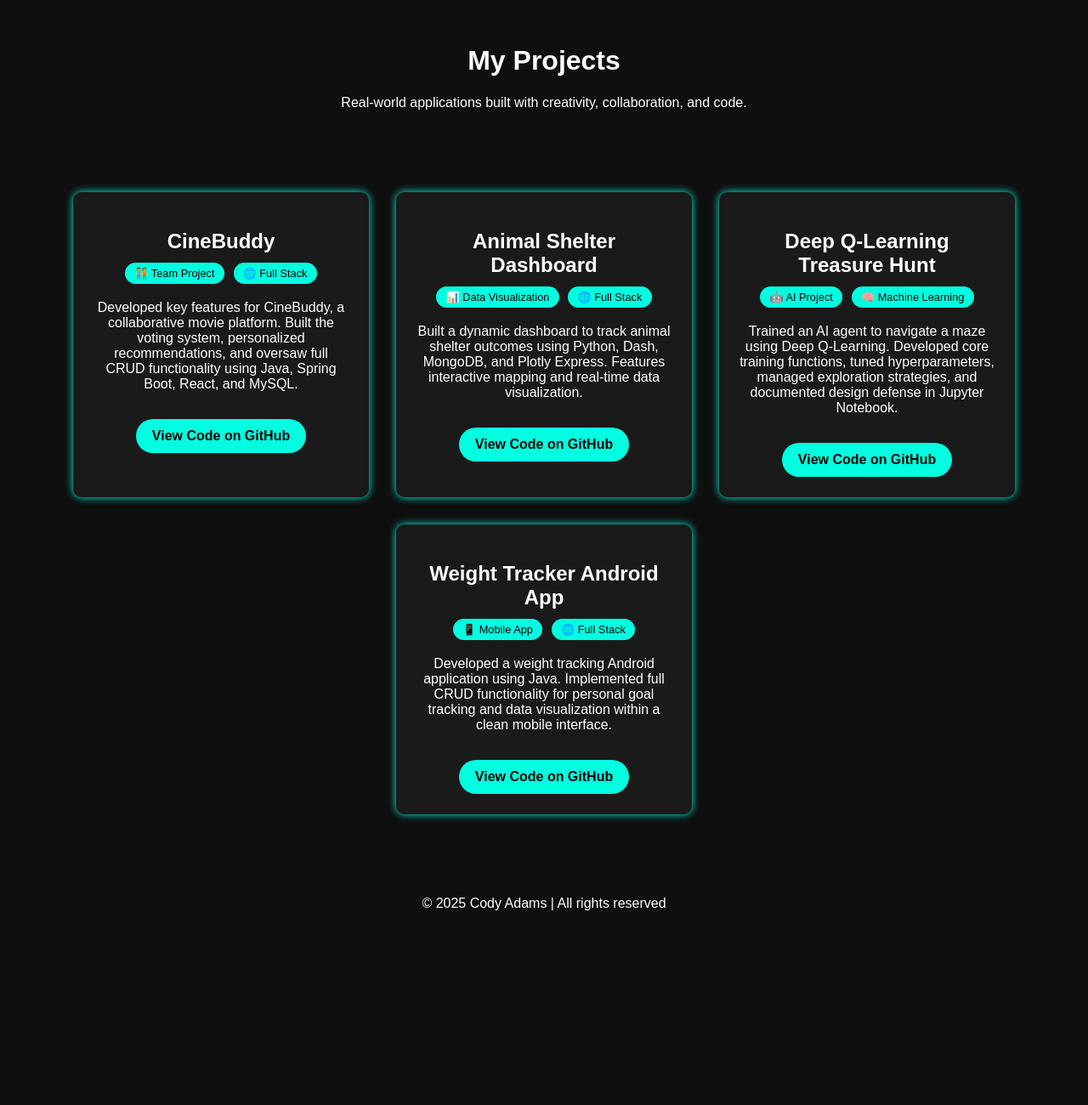
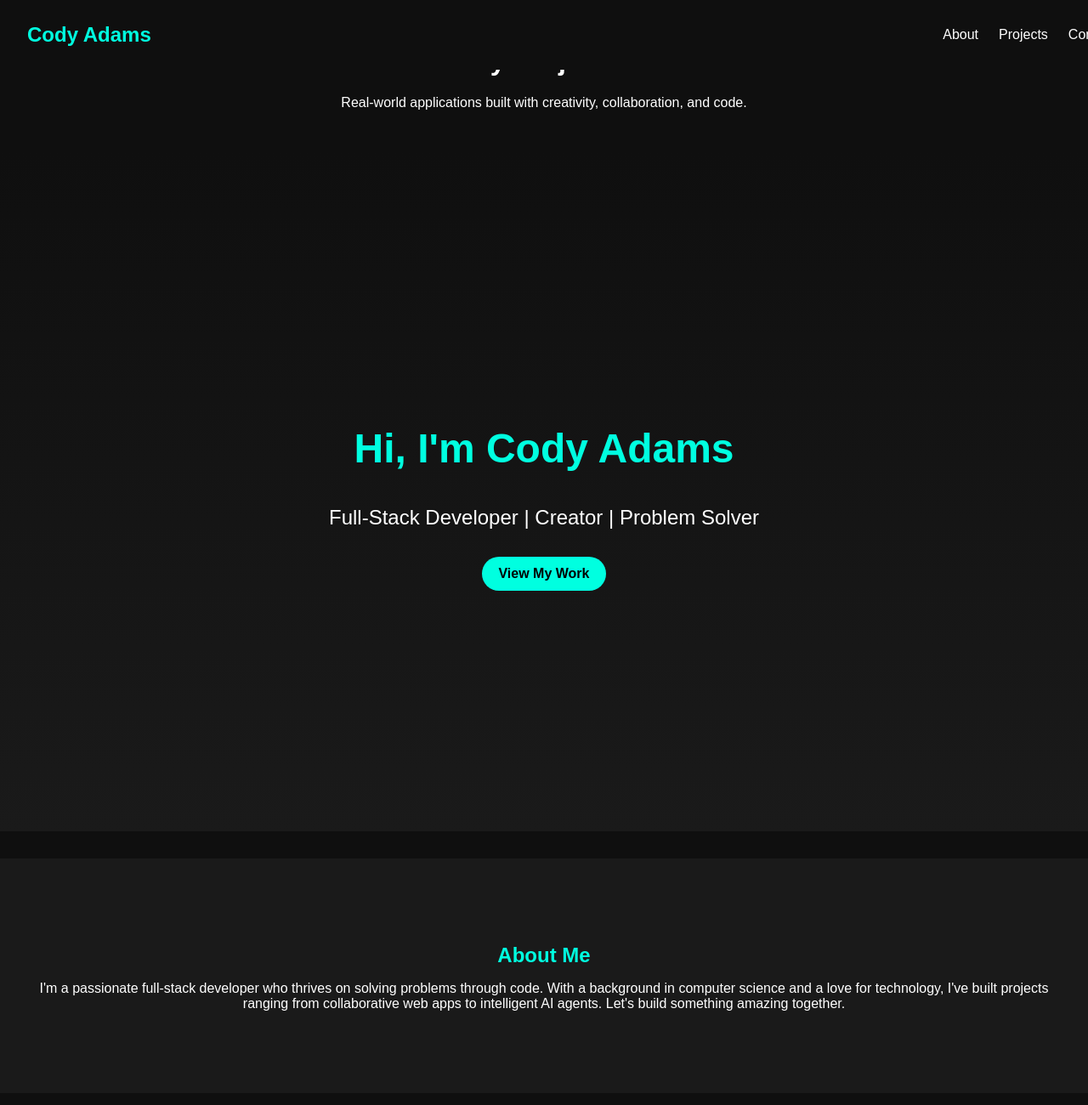
Before and after one commit to CodyA1117/portfolio-site, a plain HTML site: page index.html in a window 1280 px wide. Shown: the top 1300 px of the page at 85% size. Before the commit the page ends 1120 px from the top, so only its background shows below. Drawn offline with Linux system fonts and the light colour scheme.

Commit message:
added hero section and nav bar section, and added styling.  Need to adjust though because it is not lining up right with the fixed position.

```diff
--- a/css/style.css
+++ b/css/style.css
@@ -62,3 +62,124 @@ body {
     background-color: #ff00c8;
     color: white;
   }
+
+  /* Navbar */
+.navbar {
+    background-color: #0f0f0f;
+    padding: 1rem 2rem;
+    position: fixed;
+    width: 100%;
+    top: 0;
+    z-index: 1000;
+  }
+
+  .nav-container {
+    display: flex;
+    justify-content: space-between;
+    align-items: center;
+  }
+
+  .nav-logo {
+    color: #00ffe0;
+    font-size: 1.5rem;
+    text-decoration: none;
+    font-weight: bold;
+  }
+
+  .nav-links {
+    list-style: none;
+    display: flex;
+  }
+
+  .nav-links li {
+    margin-left: 1.5rem;
+  }
+
+  .nav-links a {
+    color: white;
+    text-decoration: none;
+    font-weight: 500;
+  }
+
+  .nav-links a:hover {
+    color: #00ffe0;
+  }
+
+  /* Hero Section */
+  .hero {
+    height: 100vh;
+    background: linear-gradient(180deg, #0f0f0f 0%, #1a1a1a 100%);
+    display: flex;
+    flex-direction: column;
+    justify-content: center;
+    align-items: center;
+    text-align: center;
+    padding: 0 2rem;
+  }
+
+  .hero h1 {
+    font-size: 3rem;
+    color: #00ffe0;
+  }
+
+  .hero p {
+    font-size: 1.5rem;
+    color: #fff;
+    margin: 1rem 0;
+  }
+
+  /* About, Projects, Contact */
+  section {
+    padding: 5rem 2rem;
+    text-align: center;
+  }
+
+  .about, .projects, .contact {
+    background-color: #1a1a1a;
+    margin-top: 2rem;
+  }
+
+  h2 {
+    color: #00ffe0;
+    margin-bottom: 1rem;
+  }
+
+  /* Contact Form */
+  form {
+    display: flex;
+    flex-direction: column;
+    max-width: 500px;
+    margin: 2rem auto 0;
+  }
+
+  form input, form textarea {
+    padding: 1rem;
+    margin-bottom: 1rem;
+    border: none;
+    border-radius: 5px;
+    background: #2b2b2b;
+    color: white;
+  }
+
+  form button {
+    background-color: #00ffe0;
+    color: #000;
+    padding: 1rem;
+    border: none;
+    border-radius: 5px;
+    font-weight: bold;
+    cursor: pointer;
+  }
+
+  form button:hover {
+    background-color: #ff00c8;
+    color: white;
+  }
+
+  /* Footer */
+  footer {
+    text-align: center;
+    padding: 2rem;
+    background: #0f0f0f;
+    font-size: 0.9rem;
+  }
--- a/index.html
+++ b/index.html
@@ -12,6 +12,33 @@
     <h1>My Projects</h1>
     <p>Real-world applications built with creativity, collaboration, and code.</p>
   </header>
+
+   <!-- Navigation -->
+   <nav class="navbar">
+    <div class="nav-container">
+      <a href="#home" class="nav-logo">Cody Adams</a>
+      <ul class="nav-links">
+        <li><a href="#about">About</a></li>
+        <li><a href="#projects">Projects</a></li>
+        <li><a href="#contact">Contact</a></li>
+      </ul>
+    </div>
+  </nav>
+
+  <!-- Hero Section -->
+  <section id="home" class="hero">
+    <div class="hero-content">
+      <h1>Hi, I'm Cody Adams</h1>
+      <p>Full-Stack Developer | Creator | Problem Solver</p>
+      <a href="#projects" class="btn">View My Work</a>
+    </div>
+  </section>
+
+  <!-- About Section -->
+  <section id="about" class="about">
+    <h2>About Me</h2>
+    <p>I'm a passionate full-stack developer who thrives on solving problems through code. With a background in computer science and a love for technology, I've built projects ranging from collaborative web apps to intelligent AI agents. Let's build something amazing together.</p>
+  </section>
 
   <main class="projects-container">
 
@@ -58,6 +85,17 @@
 
   </main>
 
+  <!-- Contact Section -->
+  <section id="contact" class="contact">
+    <h2>Contact Me</h2>
+    <form action="https://formspree.io/f/yourID" method="POST"> <!-- optional: or use GitHub form -->
+      <input type="text" name="name" placeholder="Your Name" required>
+      <input type="email" name="_replyto" placeholder="Your Email" required>
+      <textarea name="message" placeholder="Your Message" required></textarea>
+      <button type="submit" class="btn">Send Message</button>
+    </form>
+  </section>
+
   <footer>
     <p>© 2025 Cody Adams | All rights reserved</p>
   </footer>
```
